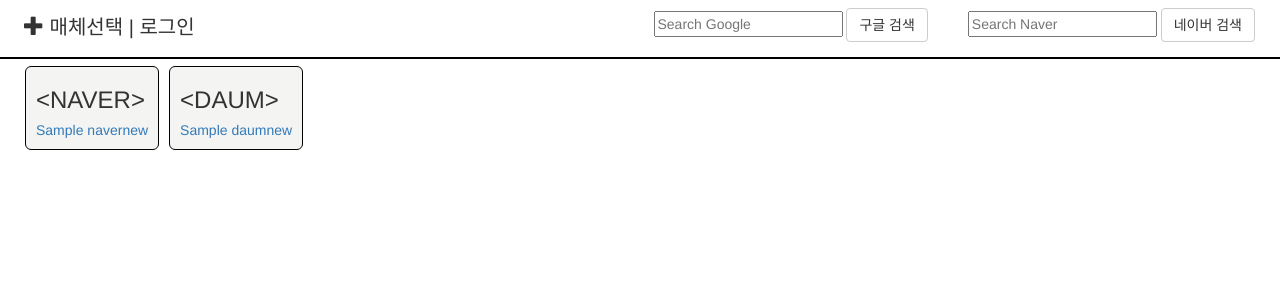
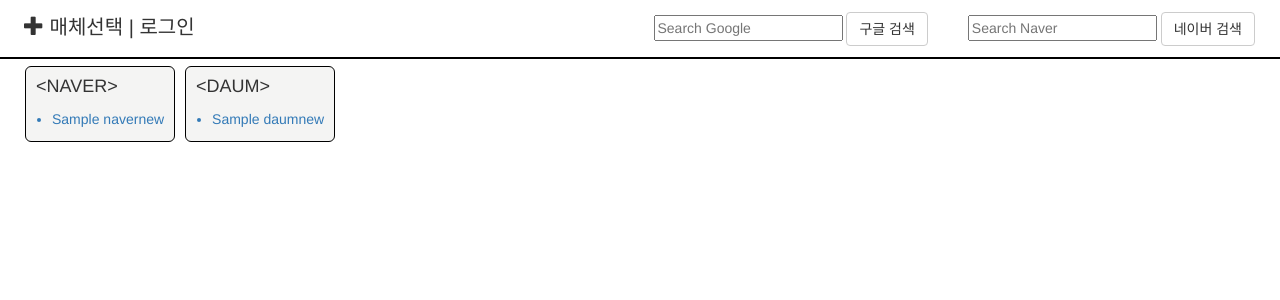
Before and after one commit to zooozoo/homepage-project, a Django app: page / in a window 1280 px wide. Shown: the top 300 px of the page. Run offline with Django 3.2, Linux system fonts and the light colour scheme; tables that the repository leaves empty hold one stand-in row (values such as "Sample post"); some libraries are stand-ins or nearby versions.

Commit message:
search section 정렬, news-list 를 ul,li로 교체

```diff
--- a/my_homepage/static/main/main.css
+++ b/my_homepage/static/main/main.css
@@ -16,6 +16,8 @@
 
 div#search_section {
     float: right;
+    position: relative;
+    top: 4px;
 }
 
 div#search_section::after {
@@ -47,7 +49,7 @@
     opacity: 0.9;
 }
 
-ul {
+ul#news-select-list {
     display: inline-block;
     list-style-type: none;
     width: auto;
@@ -56,13 +58,13 @@
 
 li a.closebtn {
     position: absolute;
-    top: 0;
-    right: 25px;
+    top: 10px;
+    right: 40px;
     font-size: 36px;
     margin-left: 50px;
 }
 
-li {
+li.news-select-item {
     text-align: center;
 }
 
@@ -113,11 +115,10 @@
     margin-left: 10px;
 }
 
-/*a {*/
-/*color: black;*/
-/*text-decoration: none;*/
-/*}*/
+ul.news-list {
+    padding-left: 16px;
+}
 
-/*h5.news-title {*/
-/*margin: 5px 5px;*/
-/*}*/
+li.news-title {
+    padding: 2px 0px;
+}
--- a/my_homepage/templates/main/index.html
+++ b/my_homepage/templates/main/index.html
@@ -29,10 +29,11 @@
         </div>
     </div>
     <div id="news-select-section">
-        <ul>
-            <li><a href="javascript:void(0)" class="closebtn" onclick="closeNav()">&times;</a></li>
-            <li>네이버</li>
-            <li>다음</li>
+        <ul id="news-select-list">
+            <li class="news-select-item"><a href="javascript:void(0)" class="closebtn" onclick="closeNav()">&times;</a>
+            </li>
+            <li class="news-select-item">네이버</li>
+            <li class="news-select-item">다음</li>
         </ul>
     </div>
 
@@ -44,18 +45,26 @@
 <div class="container-fluid news-section">
     <div class="col-xl news-item">
         <div class="news-item-wraper">
-            <h3>&lt;NAVER&gt;</h3>
-            {% for items in naver %}
-                <a href="{{ items.link }}"><h5 class="news-title">{{ items.title }}</h5></a>
-            {% endfor %}
+            <h4 class="press-title">&lt;NAVER&gt;</h4>
+            <ul class="news-list">
+                {% for items in naver %}
+                    <a href="{{ items.link }}">
+                        <li class="news-title">{{ items.title }}</li>
+                    </a>
+                {% endfor %}
+            </ul>
         </div>
     </div>
     <div class="col-xl news-item">
         <div class="news-item-wraper">
-            <h3>&lt;DAUM&gt;</h3>
-            {% for items in daum %}
-                <a href="{{ items.link }}"><h5 class="news-title">{{ items.title }}</h5></a>
-            {% endfor %}
+            <h4 class="press-title">&lt;DAUM&gt;</h4>
+            <ul class="news-list">
+                {% for items in daum %}
+                    <a href="{{ items.link }}">
+                        <li class="news-title">{{ items.title }}</li>
+                    </a>
+                {% endfor %}
+            </ul>
         </div>
     </div>
 
```
